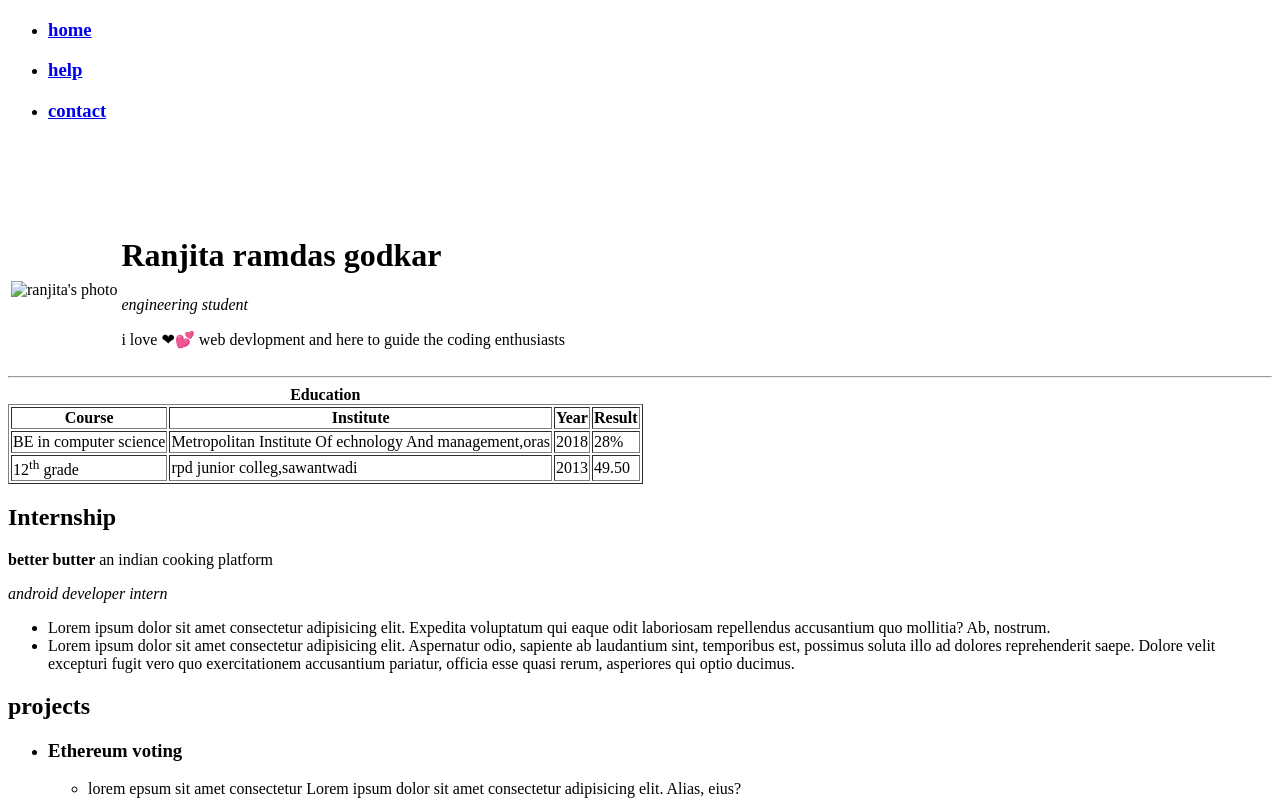
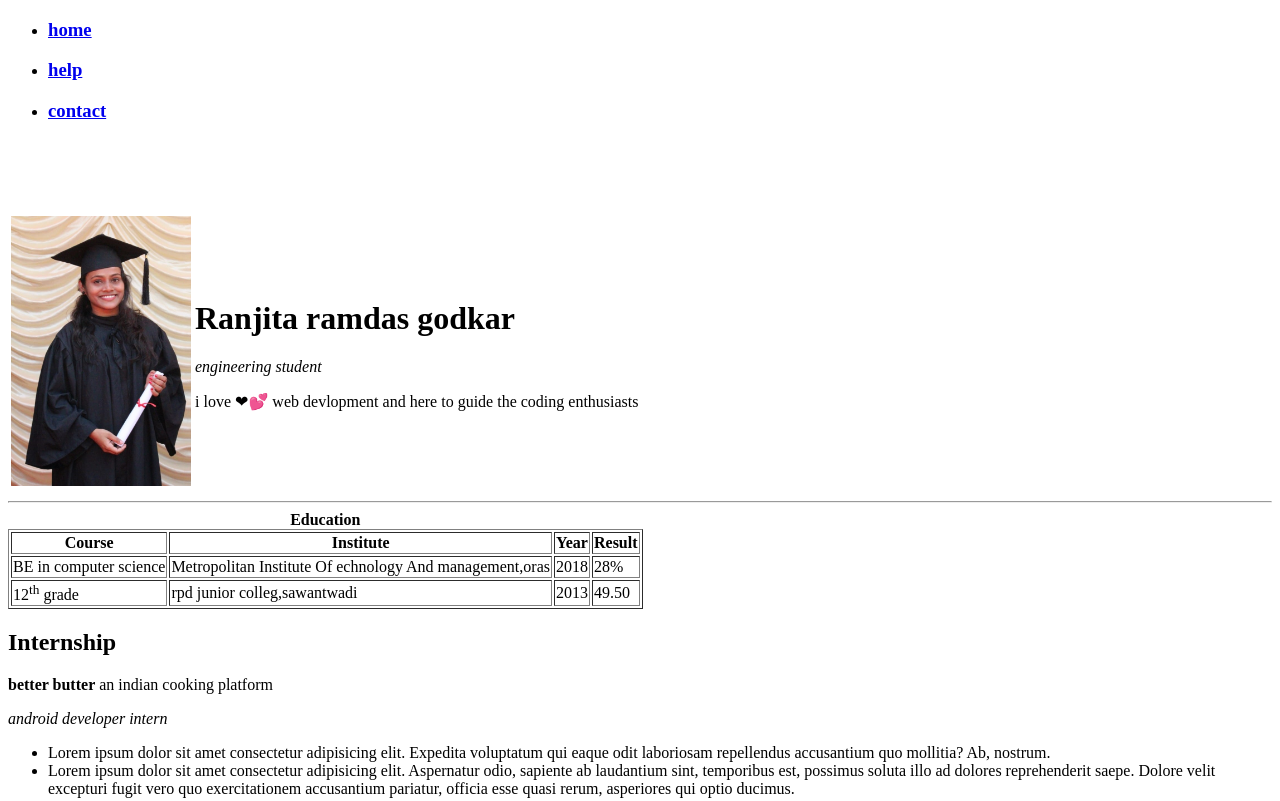
Before and after one commit to ranjita25/resume1, a plain HTML site: page index.html in a window 1280 px wide. Shown: the top 801 px of the page. Drawn offline with Linux system fonts and the light colour scheme.

Commit message:
Update index.html

```diff
--- a/index.html
+++ b/index.html
@@ -40,7 +40,7 @@
         </nav>
         <table>
             <tr>
-                <td><img width="180" src="images/convo.jpg" alt="ranjita's photo"></td>
+                <td><img width="180" src="convo.jpg" alt="ranjita's photo"></td>
                 <td>
                     <h1>Ranjita ramdas godkar</h1>
                     <p><i>engineering student</i></p>
```
